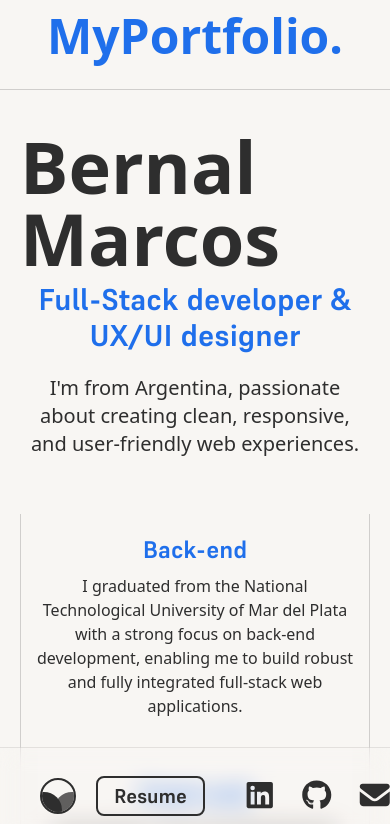
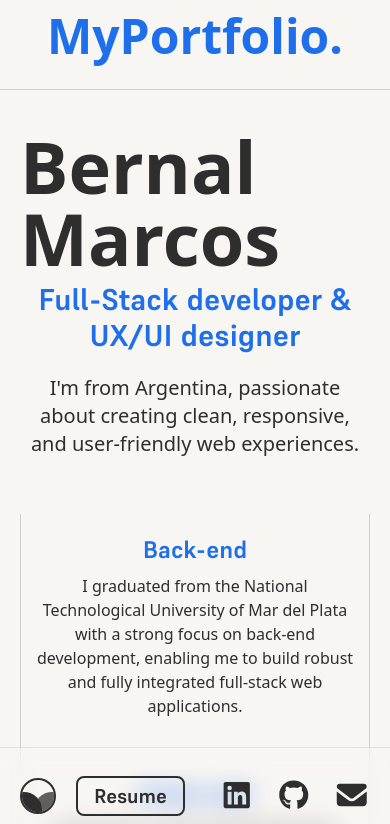
Before and after one commit to MarcosBernalOficial/MyPortfolio, a React (Vite) app: page /MyPortfolio/ in a window 390 px wide. Shown: the top 824 px of the page. Built offline with nearby package versions, Linux system fonts and the light colour scheme.

Commit message:
add nowadays

```diff
--- a/src/components/Footer.jsx
+++ b/src/components/Footer.jsx
@@ -23,14 +23,15 @@ export default function Footer() {
     return (
         <div className="
             fixed bottom-0 w-full z-30
-            py-5 px-10
+            py-5 md:px-10
             bg-white/10 dark:bg-black/10
             backdrop-blur-md
             border-t border-black/10 dark:border-white/10
             flex flex-row justify-between items-center
         ">
             <div className="
-                flex flex-row justify-evenly items-center gap-5
+                flex flex-row justify-start md:justify-evenly items-center gap-5
+                px-5
                 md:mr-10 md:px-4 py-2
             ">
                 <button
@@ -72,7 +73,7 @@ export default function Footer() {
 
             <ul className="
                 flex flex-row justify-evenly gap-5
-                mx-5 md:mr-10 px-4 py-2
+                mr-5 md:mr-10  py-2
             ">
                 <li>
                     <a
```
